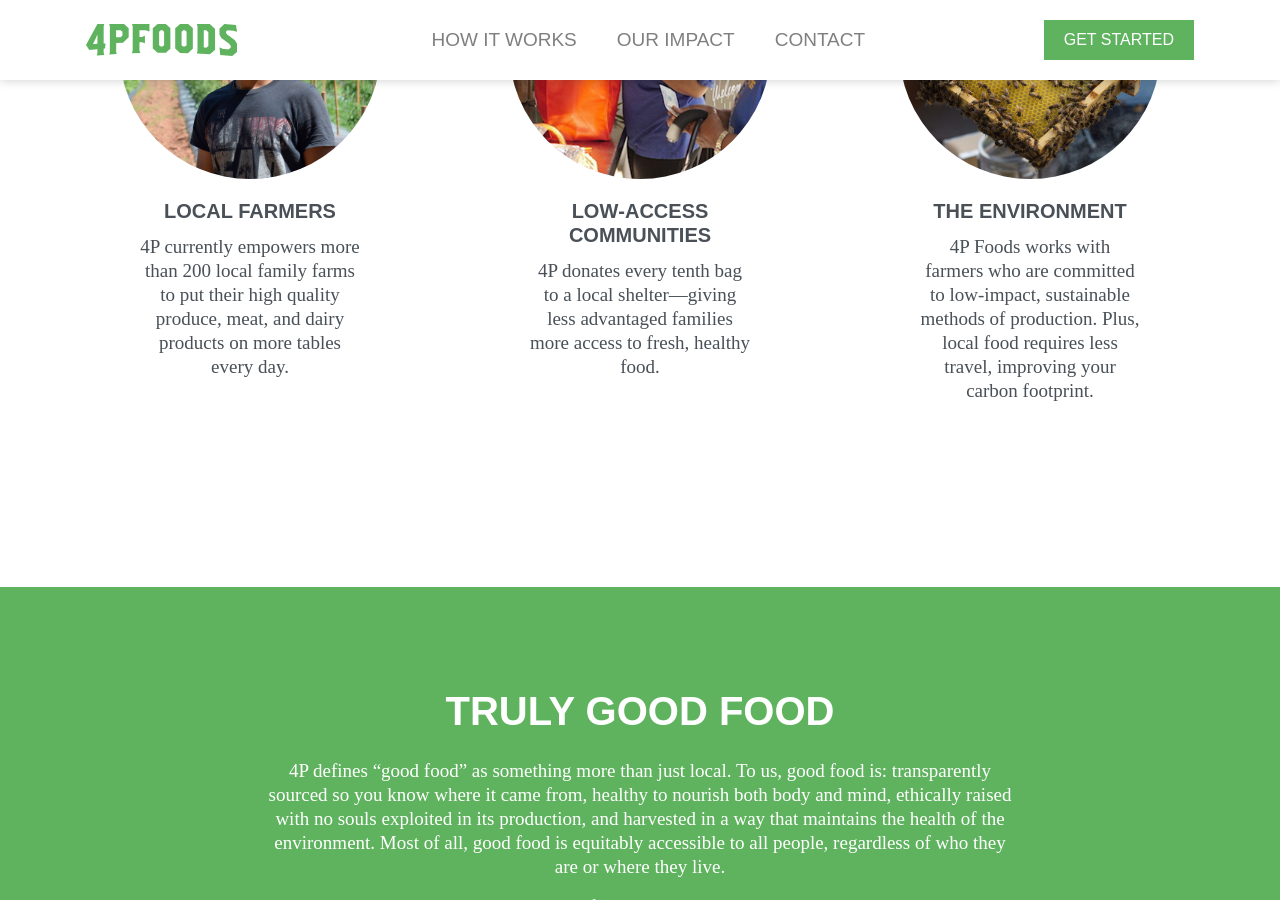
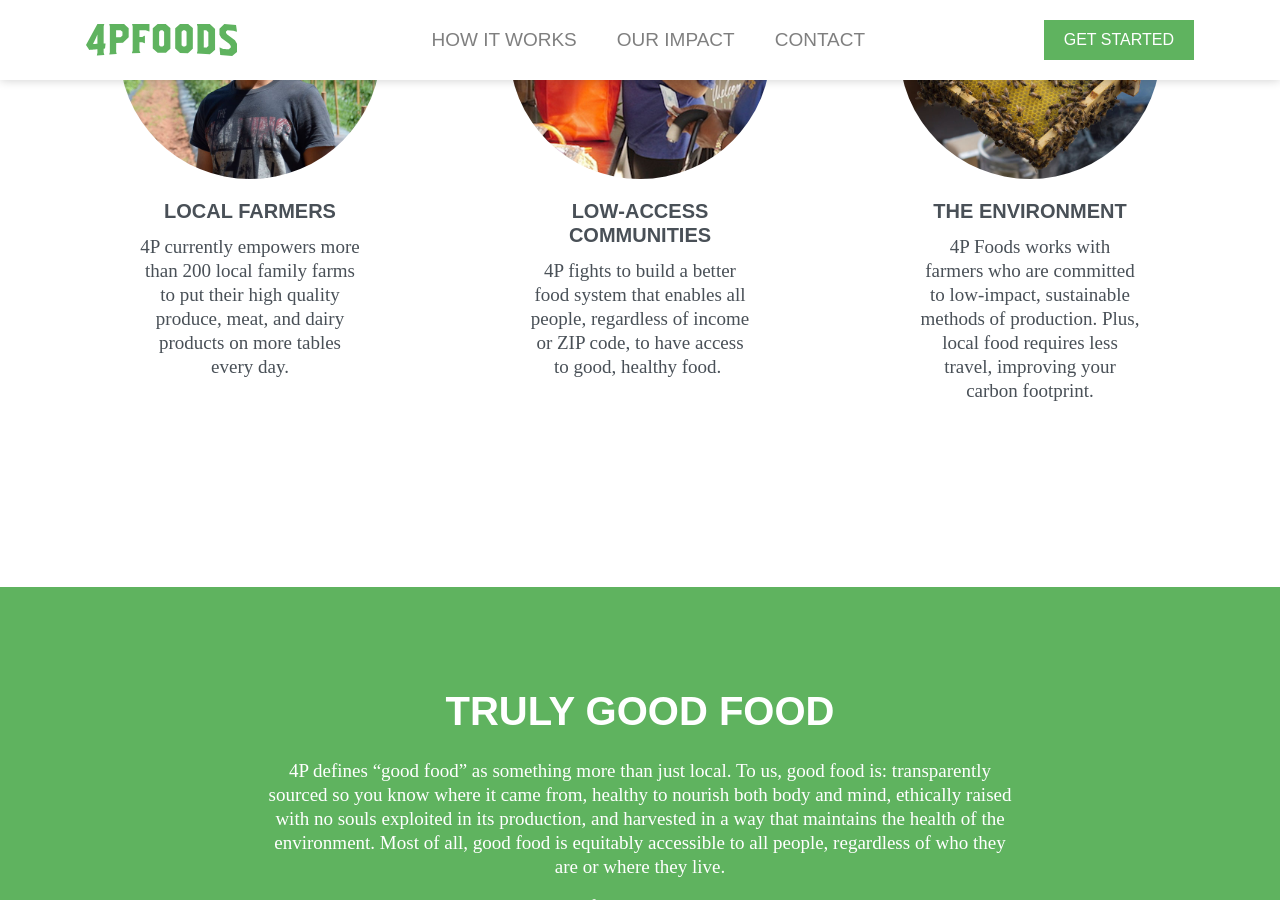
Before and after one commit to ocupop/4p-marketing, a Jekyll site: the page built from src/_targets/in-your-building.html, in a window 1280 px wide and 900 px high, scrolled down 2704 px. Built offline with Jekyll 4.4.1, drawn with Linux system fonts in a browser that asks for light colours.

Commit message:
Updated 'src/_includes/target/our-impact.html' via CloudCannon

```diff
--- a/src/_includes/target/our-impact.html
+++ b/src/_includes/target/our-impact.html
@@ -25,7 +25,9 @@
             <img class="rounded-circle img-fluid" src="/assets/img/impact-communities.jpg" alt="Alternate" />
             <div class="card-body">
               <h5 class="card-title editable">Low&#8209;access communities</h5>
-              <p class="card-text editable">4P donates every tenth bag to a local shelter—giving less advantaged families more access to fresh, healthy food.</p>
+              <p class="card-text editable">
+                4P fights to build a better food system that enables all people, regardless of income or ZIP code, to have access to good, healthy food.&nbsp;
+              </p>
             </div>
           </div>
 
```
